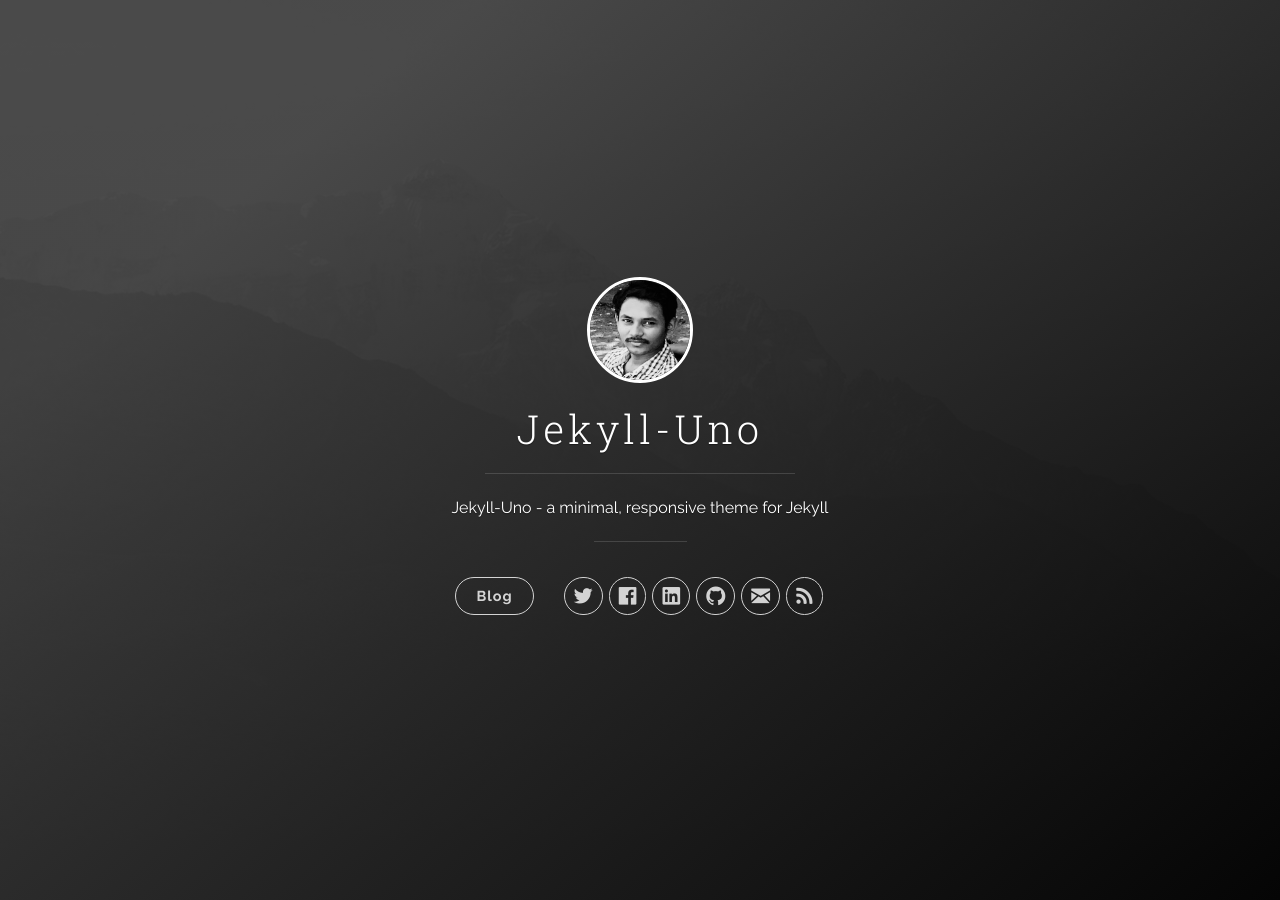
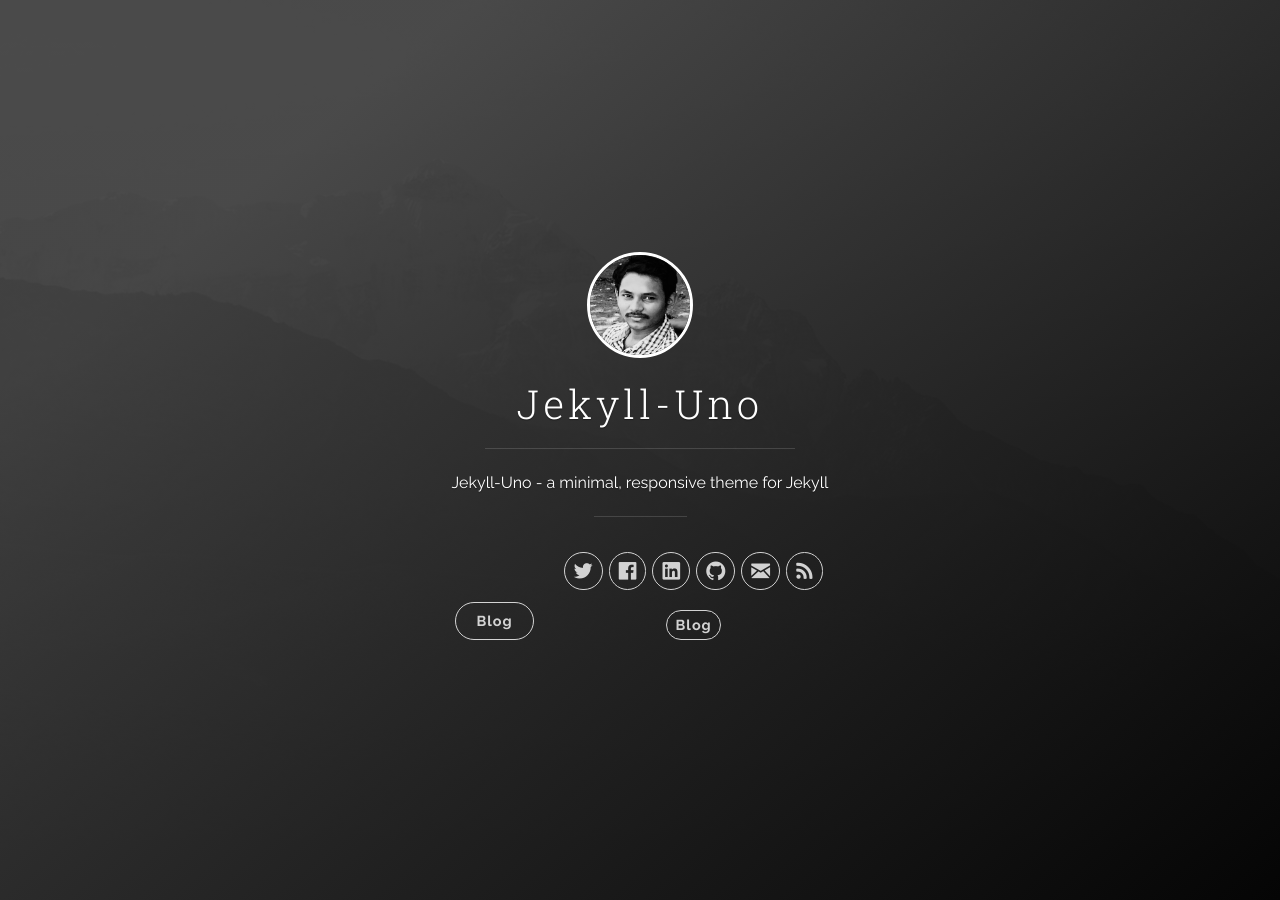
Before and after one commit to bh-e/jekl, a Jekyll site: the page built from index.html, in a window 1280 px wide. Built offline with Jekyll 4.4.1, drawn with Linux system fonts in a browser that asks for light colours; nearby versions of some CDN libraries; the list of posts is cut into pages by our own code.

Commit message:
aesthatics

```diff
--- a/_includes/header.html
+++ b/_includes/header.html
@@ -86,6 +86,12 @@
             </li>
 
             </ul>
+            <br>
+          <nav class="cover-navigation cover-navigation--primary">
+            <ul class="navigation">
+              <li class="navigation__item"><a href="{{ site.baseurl }}/#blog" title="link to {{ site.title }} blog" class="blog-button">Blog</a></li>
+            </ul>
+          </nav>
           </nav>
 
         </div>
```
